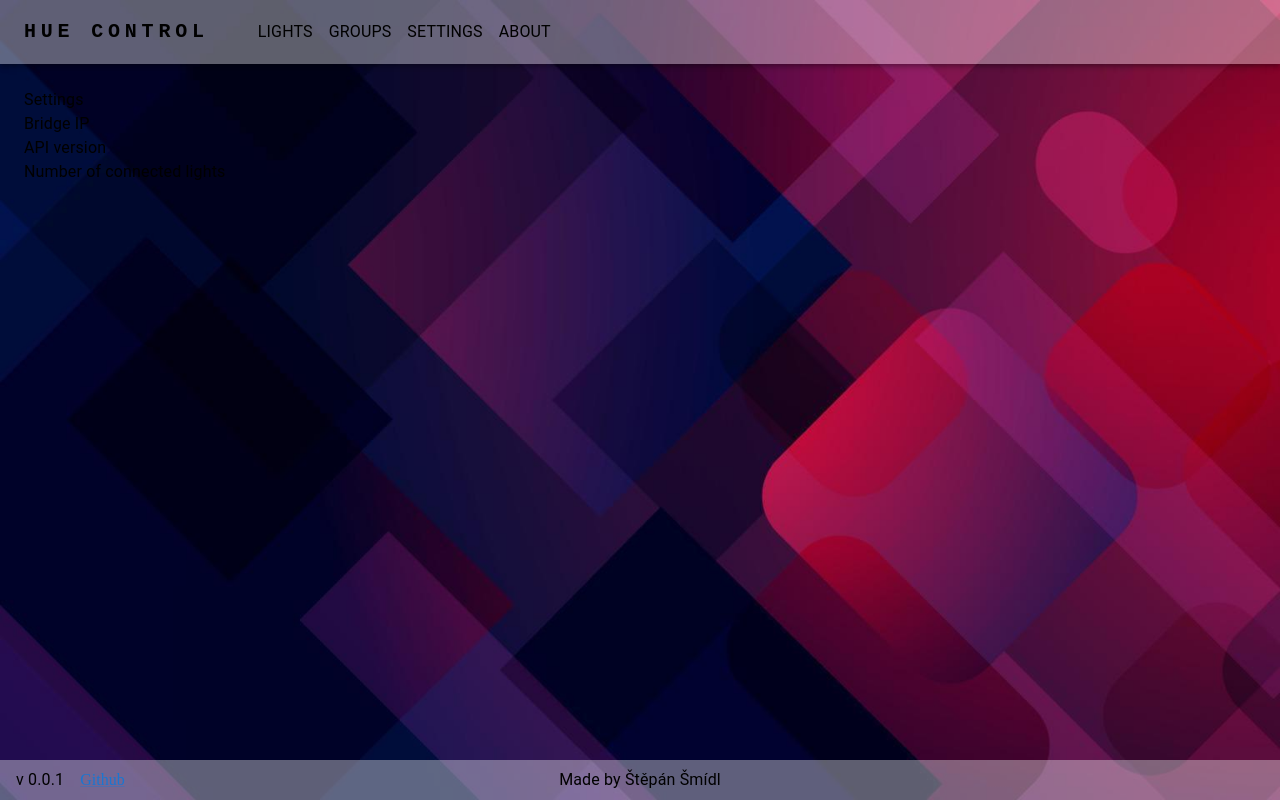
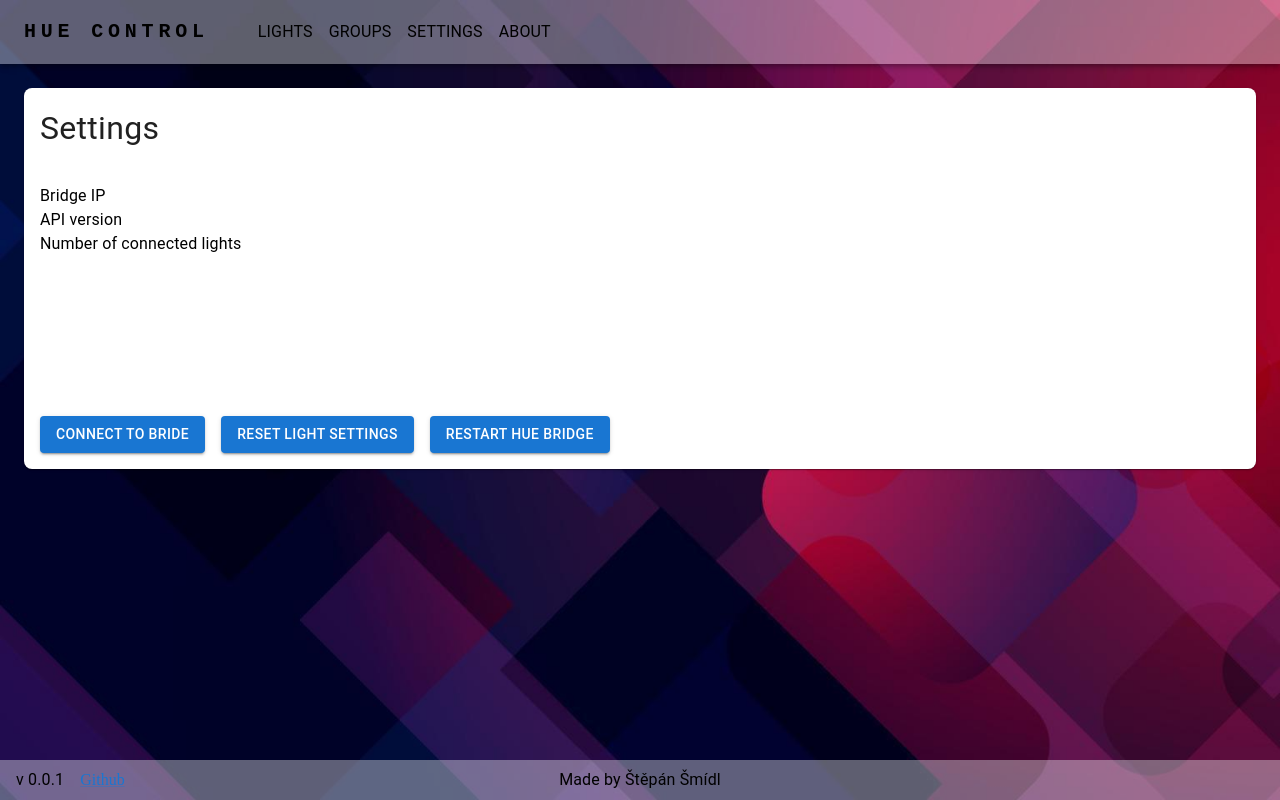
Before and after one commit to C0dy3/SmartLightsController, a React (Vite) app: page /settings in a window 1280 px wide. Built offline with nearby package versions, Linux system fonts and the light colour scheme.

Commit message:
feat: added settings page

```diff
--- a/src/Components/Loading.tsx
+++ b/src/Components/Loading.tsx
@@ -4,8 +4,8 @@
     return (
         <Box sx={{flex: 2, justifyContent: "center", alignItems: "center", m: 2}}>
             <Stack direction="column" spacing={2}>
-            <Skeleton animation={"wave"} variant={"rectangular"} sx={{p: 2,height: "14rem", width: "100rem", borderRadius: 3}} />
-            <Skeleton animation={"wave"} variant={"rectangular"} sx={{p: 2,height: "14rem", width: "100rem", borderRadius: 3}} />
+            <Skeleton animation={"wave"} variant={"rectangular"} sx={{p: 2,height: "14rem", width: "100rem", borderRadius: 3, color: "rgba(255,255,255,0.44)"}} />
+            <Skeleton animation={"wave"} variant={"rectangular"} sx={{p: 2,height: "14rem", width: "100rem", borderRadius: 3, color: "rgba(255,255,255,0.44)"}} />
             </Stack>
         </Box>
     )
--- a/src/Page/SettingsPage.tsx
+++ b/src/Page/SettingsPage.tsx
@@ -1,6 +1,8 @@
 import {
     Box,
     Typography,
+    Paper,
+    Button
 
 } from "@mui/material";
 
@@ -11,12 +13,18 @@
 
 export function SettingsPage(props : SettignsPageProps){
     return(
-    <Box>
-        <Typography>Settings</Typography>
+    <Box sx={{}}>
+        <Paper elevation={1} sx={{borderRadius: 2}}>
+            <Typography sx={{fontSize: "2rem", p: 2}}>Settings</Typography>
             <Box sx={{
                 flexGrow: 1,
-            alignContent: 'center',
-            flexDirection: "column"
+                alignContent: 'top',
+                gap: 1,
+                justifyContent: 'space-between',
+                p: 2,
+                flexDirection: "column",
+                minHeight: "25vh",
+                minWidth:"100%"
             }}>
                 {props.settings.map((setting) => (
                     <Typography sx={{color: "black"}}>
@@ -24,6 +32,17 @@
                     </Typography>
                 ))}
             </Box>
+            <Box sx={{flexGrow: 1,
+                display: "flex",
+                alignItems: "center",
+                p: 2,
+                gap: 2}}>
+                <Button variant={"contained"}>Connect to bride</Button>
+                <Button variant={"contained"}>Reset light settings</Button>
+                <Button variant={"contained"}>Restart hue bridge</Button>
+            </Box>
+        </Paper>
+
     </Box>
     )
 }
```
Lines whose indentation alone changed are shown as unchanged.
